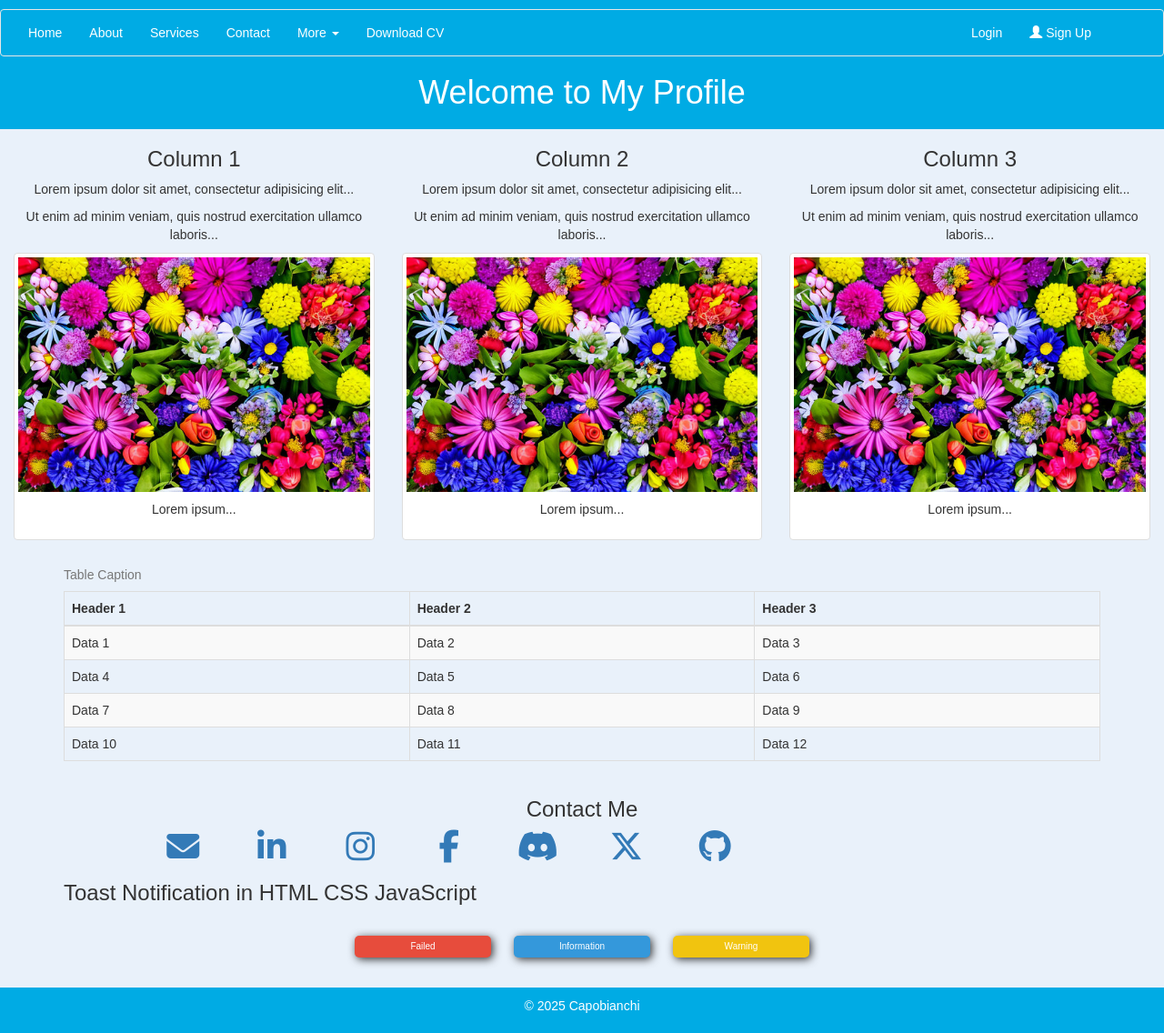
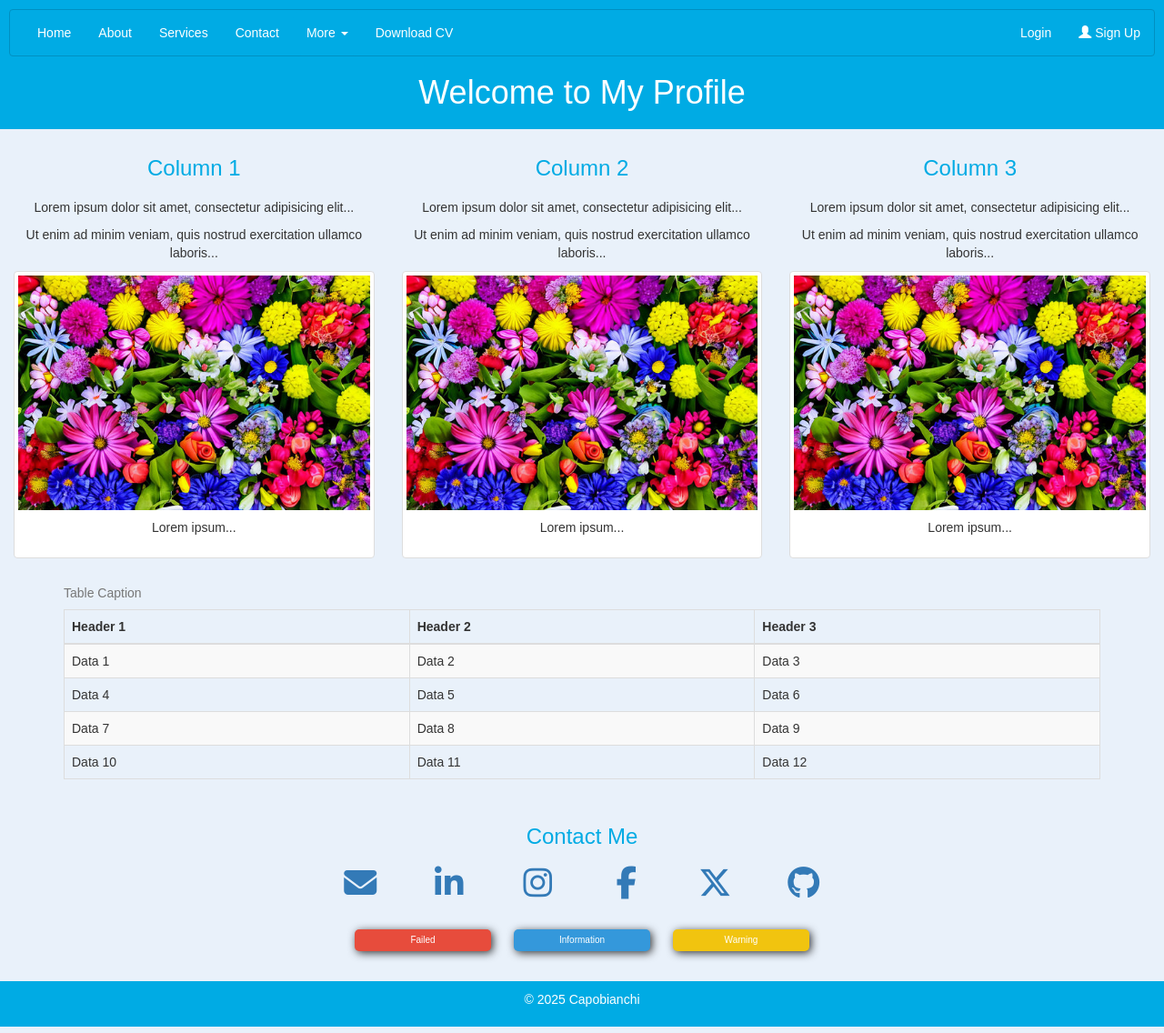
Before and after one commit to FabioCapobianchi/profile25, a PHP site: page / in a window 1280 px wide. Shown: the whole page at 91% size. Run offline with PHP 8.4, Linux system fonts and the light colour scheme; some libraries are stand-ins or nearby versions.

Commit message:
Update14

```diff
--- a/index.html
+++ b/index.html
@@ -86,7 +86,7 @@
         </div>
     </div>
     <div class="container">
-        <table class="table table-bordered table-striped table-hover">
+        <table class="table table-bordered table-striped table-hover" >
             <caption>Table Caption</caption>
             <thead>
                 <tr>
@@ -119,10 +119,10 @@
             </tbody>
         </table>
     </div>
-    <div class="container text-center" >
+    <div class="container text-center">
         <h3>Contact Me</h3>
         <div class="row">
-            <div class="col-sm-1 col-sm-offset-1">
+            <div class="col-sm-1 col-sm-offset-3">
                 <a href="mailto:your-email@example.com" target="_blank">
                     <i class="fa fa-envelope" style="font-size:36px"></i>
                 </a>
@@ -143,11 +143,6 @@
                 </a>
             </div>
             <div class="col-sm-1">
-                <a href="https://discord.com/users/your-profile" target="_blank">
-                    <i class="fab fa-discord" style="font-size:36px"></i>
-                </a>
-            </div>
-            <div class="col-sm-1">
                 <a href="https://twitter.com/your-profile" target="_blank">
                     <i class="fa-brands fa-x-twitter" style="font-size:36px"></i>
                 </a>
@@ -161,10 +156,6 @@
     </div>
 
     <div class="container">
-      <h3>
-           Toast Notification in
-           HTML CSS JavaScript
-        </h3>
       <div class="toast-buttons">
           <!--div class="toast-row">
                 <button type="button"
--- a/mystyle.css
+++ b/mystyle.css
@@ -8,18 +8,20 @@ body {
 header {
     background-color: #00ABE4; /* Bright blue */
     color: #FFFFFF; /* White text */
-    padding: 1rem 0;
+    padding: 10px 10px 10px 10px;
     text-align: center;
 }
 
 .mynav {
     background-color: #00ABE4; /* Bright blue */
     color: #FFFFFF; /* White text */
-    padding-right: 5%;
+    border-color: #0090c1;
+
 }
 
 .navbar-nav > li > a {
     color: #FFFFFF !important; /* White text */
+    border-radius: 10px;
 }
 
 .navbar-nav > li > a:hover {
@@ -76,3 +78,8 @@ footer {
 .dropdown-menu > li > a:hover {
     color: #00ABE4 !important; /* White text */
 }
+
+h3 {
+    color: #00ABE4; /* Bright blue */
+    padding: 10px 0px 10px 0px;
+}
```
